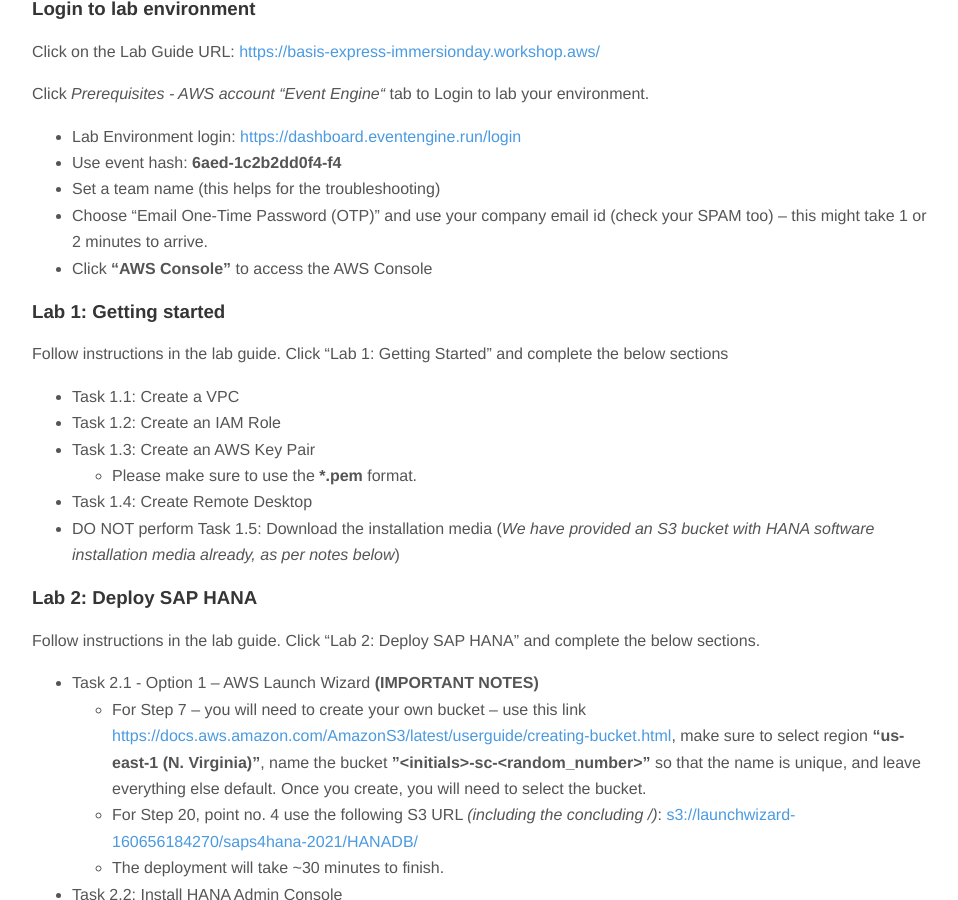
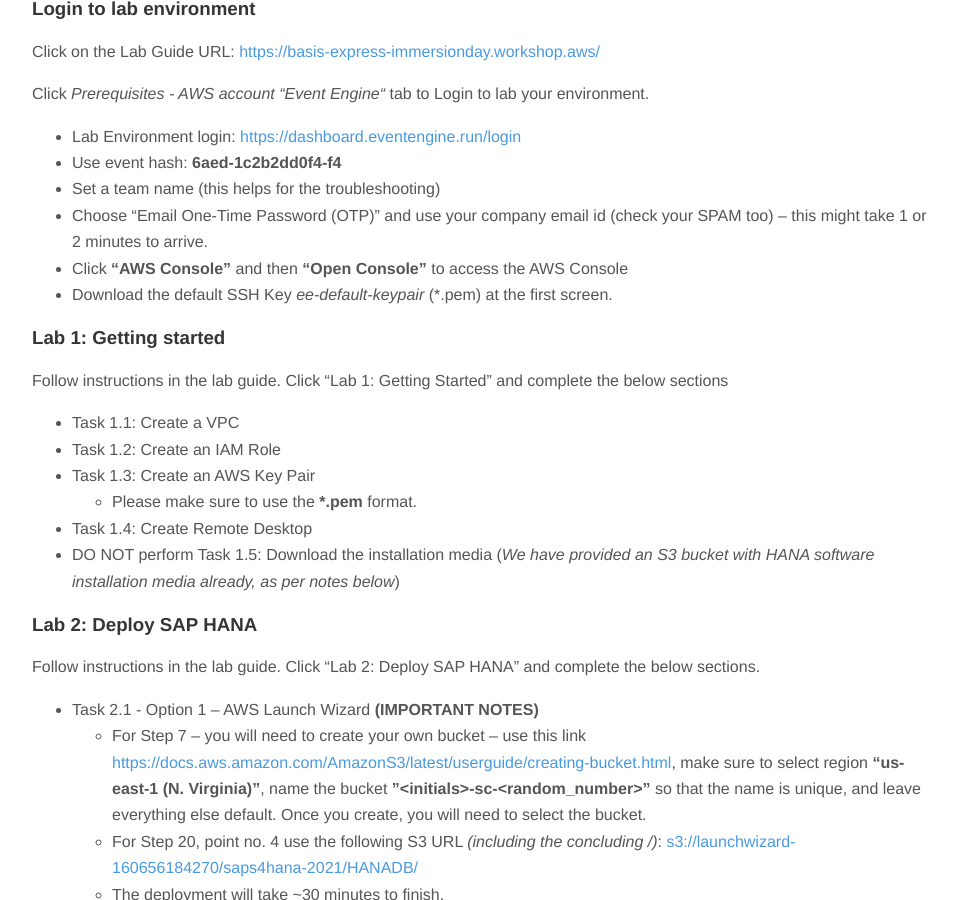
Before and after one commit to pauler285/pauler285.github.io, a Jekyll site: the page built from _posts/2022-06-14-aws-immersion-day.md, in a window 1280 px wide and 900 px high, scrolled down 1782 px. Shown: the whole window, without its empty margins (158-1116 px from the left). Built offline with Jekyll 4.4.1, drawn with Linux system fonts in a browser that asks for light colours; nearby versions of some CDN libraries.

Commit message:
Adjustment

```diff
--- a/_posts/2022-06-14-aws-immersion-day.md
+++ b/_posts/2022-06-14-aws-immersion-day.md
@@ -57,7 +57,8 @@ Click *Prerequisites - AWS account “Event Engine“* tab to Login to lab your
 * Use event hash: **6aed-1c2b2dd0f4-f4**
 * Set a team name (this helps for the troubleshooting)
 * Choose “Email One-Time Password (OTP)” and use your company email id (check your SPAM too) – this might take 1 or 2 minutes to arrive.
-* Click **“AWS Console”** to access the AWS Console
+* Click **“AWS Console”** and then **"Open Console"** to access the AWS Console
+* Download the default SSH Key *ee-default-keypair* (*.pem) at the first screen.
 
 
 ### Lab 1: Getting started
```
